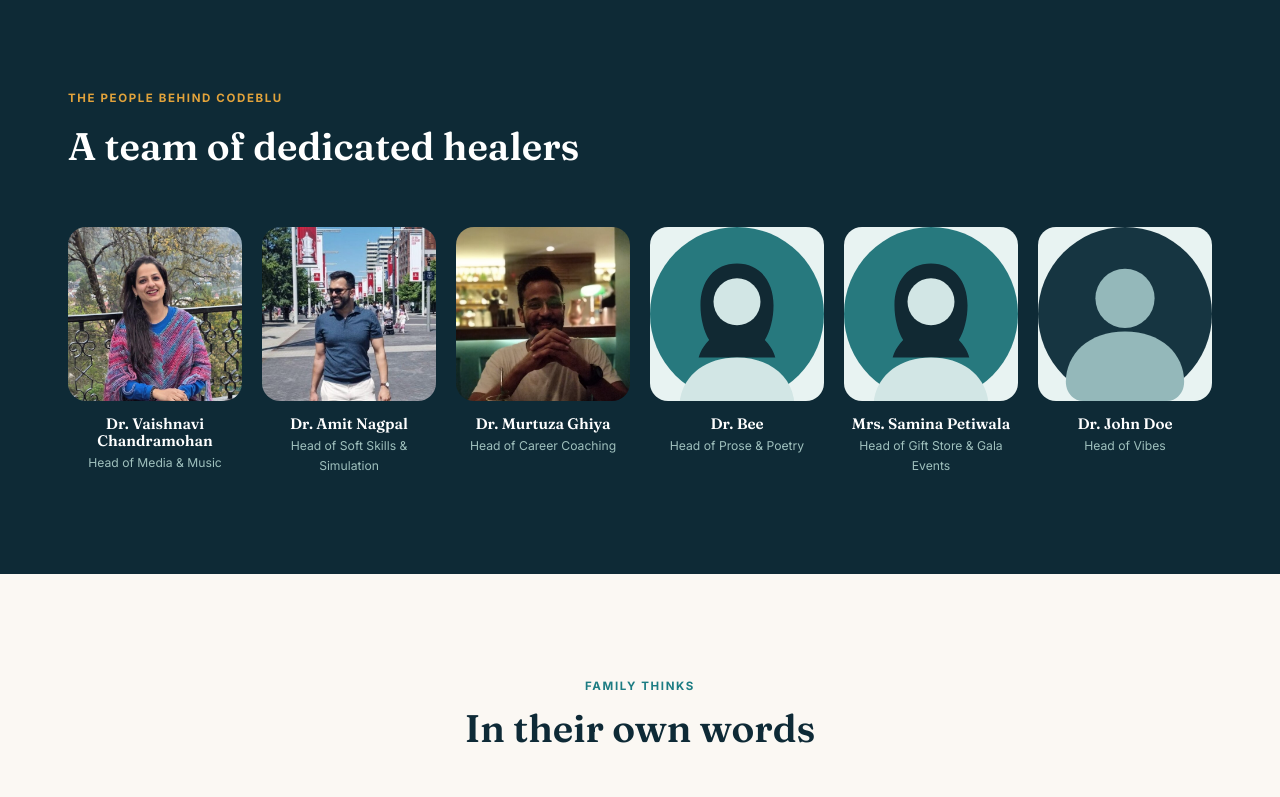
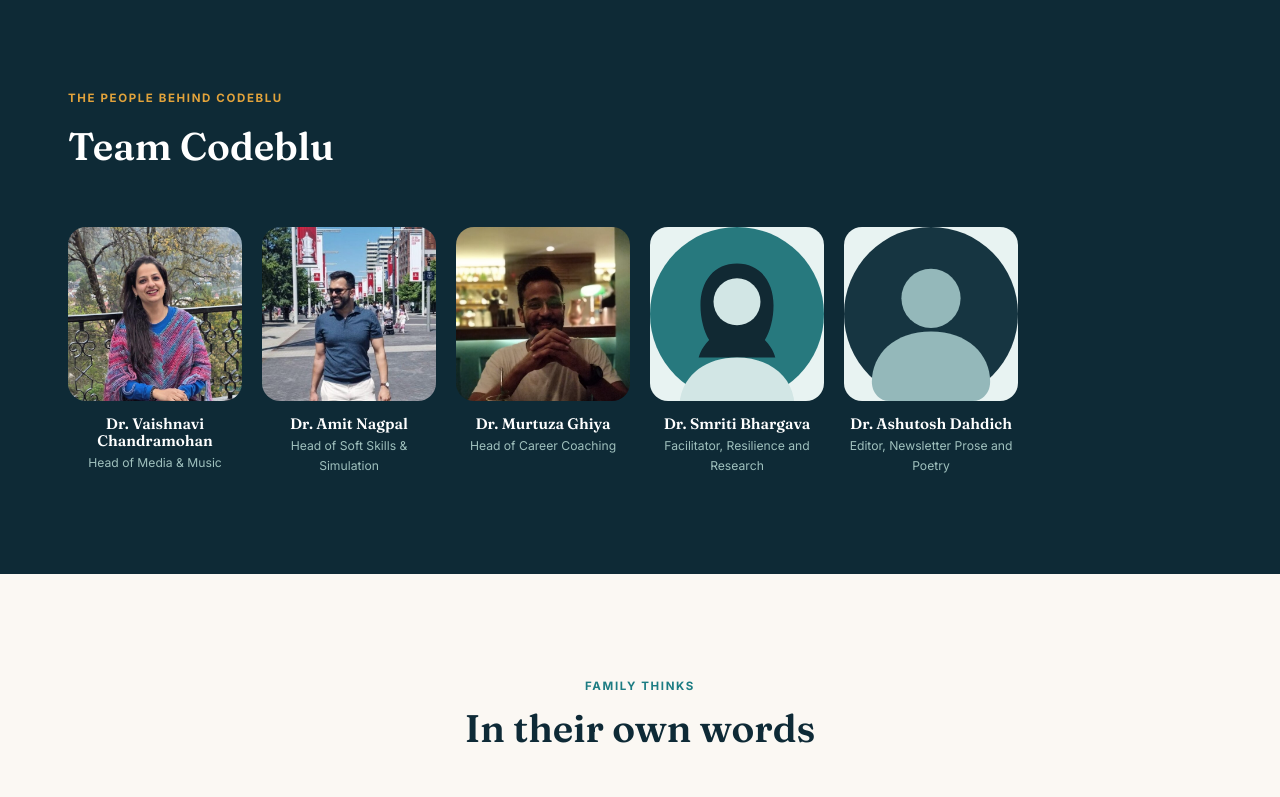
Before and after one commit to gorishkishan/codeblu, a plain HTML site: page index.html in a window 1280 px wide. Shown: the part 5700-6497 px from the top of the page. Drawn offline with Linux system fonts and the light colour scheme.

Commit message:
Add files via upload

```diff
--- a/index.html
+++ b/index.html
@@ -451,7 +451,7 @@
   <div class="wrap">
     <div class="section-head light" data-reveal>
       <span class="eyebrow">THE PEOPLE BEHIND CODEBLU</span>
-      <h2>A team of dedicated healers</h2>
+      <h2>Team Codeblu</h2>
     </div>
     <div class="team-grid">
       <div class="team-card" data-reveal>
@@ -470,19 +470,14 @@
         <span>Head of Career Coaching</span>
       </div>
       <div class="team-card" data-reveal>
-        <img src="images/team/avatar-female.svg" alt="Dr. Bee">
-        <h3>Dr. Bee</h3>
-        <span>Head of Prose &amp; Poetry</span>
+        <img src="images/team/avatar-female.svg" alt="Dr. Smriti Bhargava">
+        <h3>Dr. Smriti Bhargava</h3>
+        <span>Facilitator, Resilience and Research</span>
       </div>
       <div class="team-card" data-reveal>
-        <img src="images/team/avatar-female.svg" alt="Mrs. Samina Petiwala">
-        <h3>Mrs. Samina Petiwala</h3>
-        <span>Head of Gift Store &amp; Gala Events</span>
-      </div>
-      <div class="team-card" data-reveal>
-        <img src="images/team/avatar-male.svg" alt="Dr. John Doe">
-        <h3>Dr. John Doe</h3>
-        <span>Head of Vibes</span>
+        <img src="images/team/avatar-male.svg" alt="Dr. Ashutosh Dahdich">
+        <h3>Dr. Ashutosh Dahdich</h3>
+        <span>Editor, Newsletter Prose and Poetry</span>
       </div>
     </div>
   </div>
```
Also changed, not shown: images/person_4.jpg.
